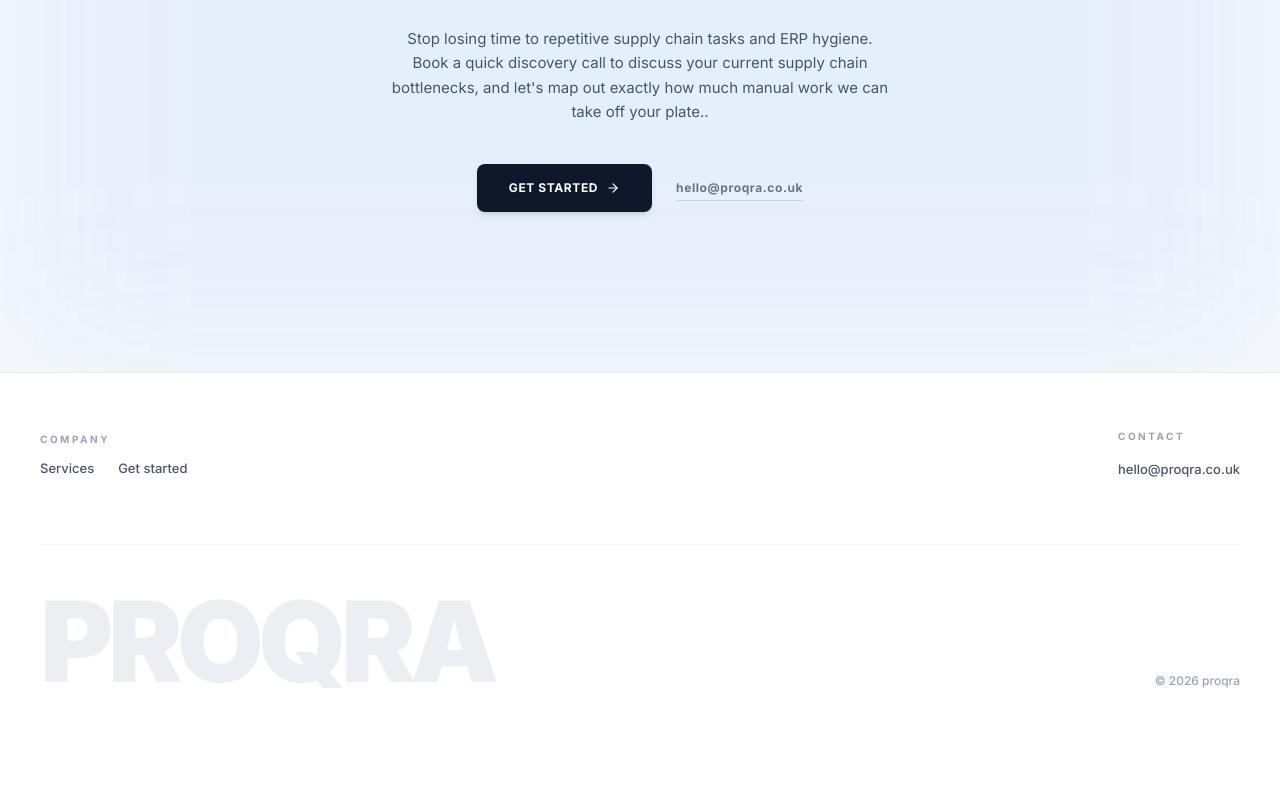
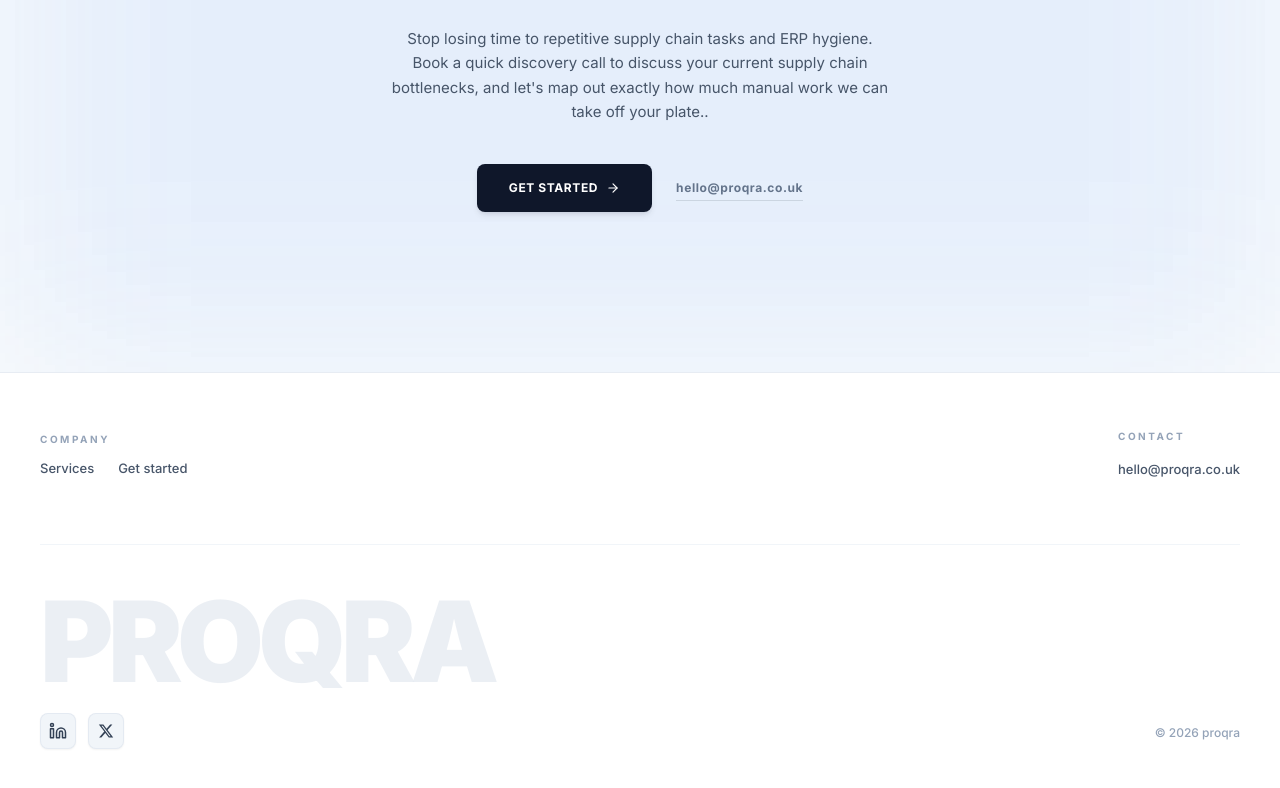
Before and after one commit to pranav1010s/Proqra, a Next.js app: page / in a window 1280 px wide. Shown: the part 2519-3307 px from the top of the page. Before the commit the page ends 3256 px from the top, so only its background shows below. Built offline with nearby package versions, Linux system fonts and the light colour scheme; a web font is replaced by a local one.

Commit message:
feat: update contact email and add social media links to footer

```diff
--- a/components/Footer.tsx
+++ b/components/Footer.tsx
@@ -1,4 +1,5 @@
 import Link from 'next/link'
+import { Linkedin } from 'lucide-react'
 
 export default function Footer() {
   return (
@@ -15,7 +16,7 @@ export default function Footer() {
           </div>
           <div>
             <p className="text-[10px] text-slate-400 font-bold uppercase tracking-[0.25em] mb-3">Contact</p>
-            <a href="mailto:hello@proqra.com" className="text-[13px] text-slate-600 hover:text-slate-900 font-medium transition-colors duration-300">
+            <a href="mailto:hello@proqra.co.uk" className="text-[13px] text-slate-600 hover:text-slate-900 font-medium transition-colors duration-300">
               hello@proqra.co.uk
             </a>
           </div>
@@ -23,9 +24,33 @@ export default function Footer() {
 
         {/* Big wordmark */}
         <div className="border-t border-slate-100 pt-10 flex flex-col sm:flex-row items-start sm:items-end justify-between gap-4">
-          <p className="text-[clamp(3rem,10vw,7rem)] font-black tracking-tighter text-slate-200/70 leading-none select-none uppercase">
-            proqra
-          </p>
+          <div className="flex flex-col gap-3">
+            <p className="text-[clamp(3rem,10vw,7rem)] font-black tracking-tighter text-slate-200/70 leading-none select-none uppercase">
+              proqra
+            </p>
+            <div className="flex items-center gap-3 mt-1">
+              <a
+                href="https://www.linkedin.com/company/proqra/"
+                target="_blank"
+                rel="noopener noreferrer"
+                className="w-9 h-9 rounded-lg bg-slate-100 text-slate-700 hover:text-white hover:bg-blue-600 border border-slate-200/80 hover:border-blue-600 transition-all duration-300 flex items-center justify-center shadow-sm hover:shadow-md hover:shadow-blue-500/20"
+                aria-label="Proqra LinkedIn"
+              >
+                <Linkedin size={18} />
+              </a>
+              <a
+                href="https://x.com/Proqra"
+                target="_blank"
+                rel="noopener noreferrer"
+                className="w-9 h-9 rounded-lg bg-slate-100 text-slate-700 hover:text-white hover:bg-slate-900 border border-slate-200/80 hover:border-slate-900 transition-all duration-300 flex items-center justify-center shadow-sm hover:shadow-md hover:shadow-slate-900/20"
+                aria-label="Proqra X / Twitter"
+              >
+                <svg className="w-4 h-4 fill-current" viewBox="0 0 24 24" aria-hidden="true">
+                  <path d="M18.244 2.25h3.308l-7.227 8.26 8.502 11.24H16.17l-5.214-6.817L4.99 21.75H1.68l7.73-8.835L1.254 2.25H8.08l4.713 6.231zm-1.161 17.52h1.833L7.084 4.126H5.117z" />
+                </svg>
+              </a>
+            </div>
+          </div>
           <p className="text-slate-400 text-xs pb-2 font-medium">
             © {new Date().getFullYear()} proqra
           </p>
```
